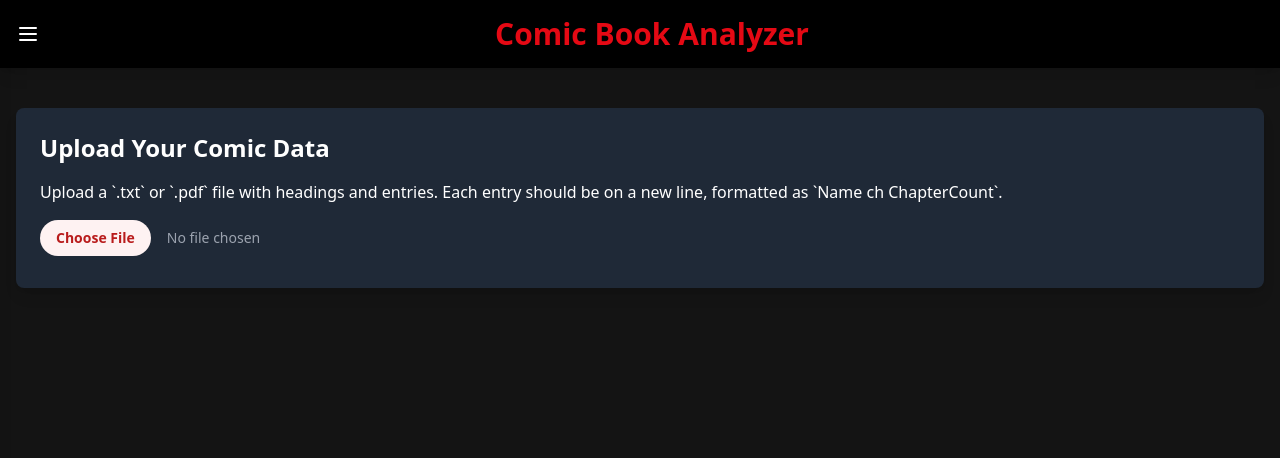
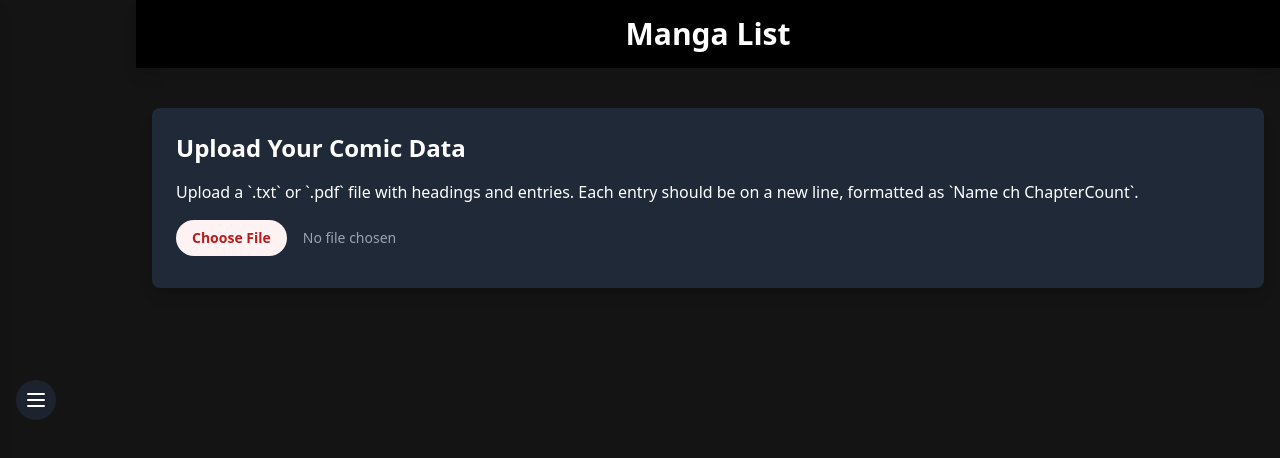
Before and after one commit to Rakshitk2223/Manga-Book, a plain HTML site: page index.html in a window 1280 px wide. Drawn offline with nearby package versions, Linux system fonts and the light colour scheme; a script that the page names is missing.

Commit message:
Fix sidebar button and layout

```diff
--- a/index.html
+++ b/index.html
@@ -11,6 +11,7 @@
         body {
             background-color: #141414;
             color: #fff;
+            padding-left: 3.5rem; /* Add padding to prevent content from overlapping with the fixed button */
         }
         .netflix-red {
             background-color: #e50914;
@@ -32,15 +33,28 @@
         ::-webkit-scrollbar-thumb:hover {
             background: #e50914;
         }
+        #menu-btn {
+            position: fixed;
+            top: 50%;
+            left: 1rem; /* 16px */
+            transform: translateY(-50%);
+            z-index: 50;
+            background-color: rgba(31, 41, 55, 0.75); /* bg-gray-800 with opacity */
+            border-radius: 9999px; /* rounded-full */
+            padding: 0.5rem; /* p-2 */
+            transition: background-color 0.2s;
+        }
     </style>
 </head>
 <body class="antialiased">
-    <header class="bg-black py-4 shadow-lg z-30 relative">
-        <div class="container mx-auto flex items-center px-4">
-            <button id="menu-btn" class="text-white focus:outline-none z-40">
+    <button id="menu-btn" class="text-white focus:outline-none">
         <svg class="w-6 h-6" fill="none" stroke="currentColor" viewBox="0 0 24 24" xmlns="http://www.w3.org/2000/svg"><path stroke-linecap="round" stroke-linejoin="round" stroke-width="2" d="M4 6h16M4 12h16M4 18h16"></path></svg>
     </button>
-            <h1 class="text-3xl font-bold netflix-red-text mx-auto">Comic Book Analyzer</h1>
+
+    <div class="pl-20"> <!-- Add padding to the left of the content to avoid overlap with the button -->
+        <header class="bg-black py-4 shadow-lg z-20 relative">
+            <div class="container mx-auto text-center px-4">
+                <h1 class="text-3xl font-bold text-white">Manga List</h1>
             </div>
         </header>
 
@@ -74,6 +88,7 @@
                 <!-- Container for the dynamically generated tables -->
                 <div id="tables-container" class="mt-8"></div>
             </main>
+        </div>
     </div>
 
     <script>
```
Lines whose indentation alone changed are shown as unchanged.
